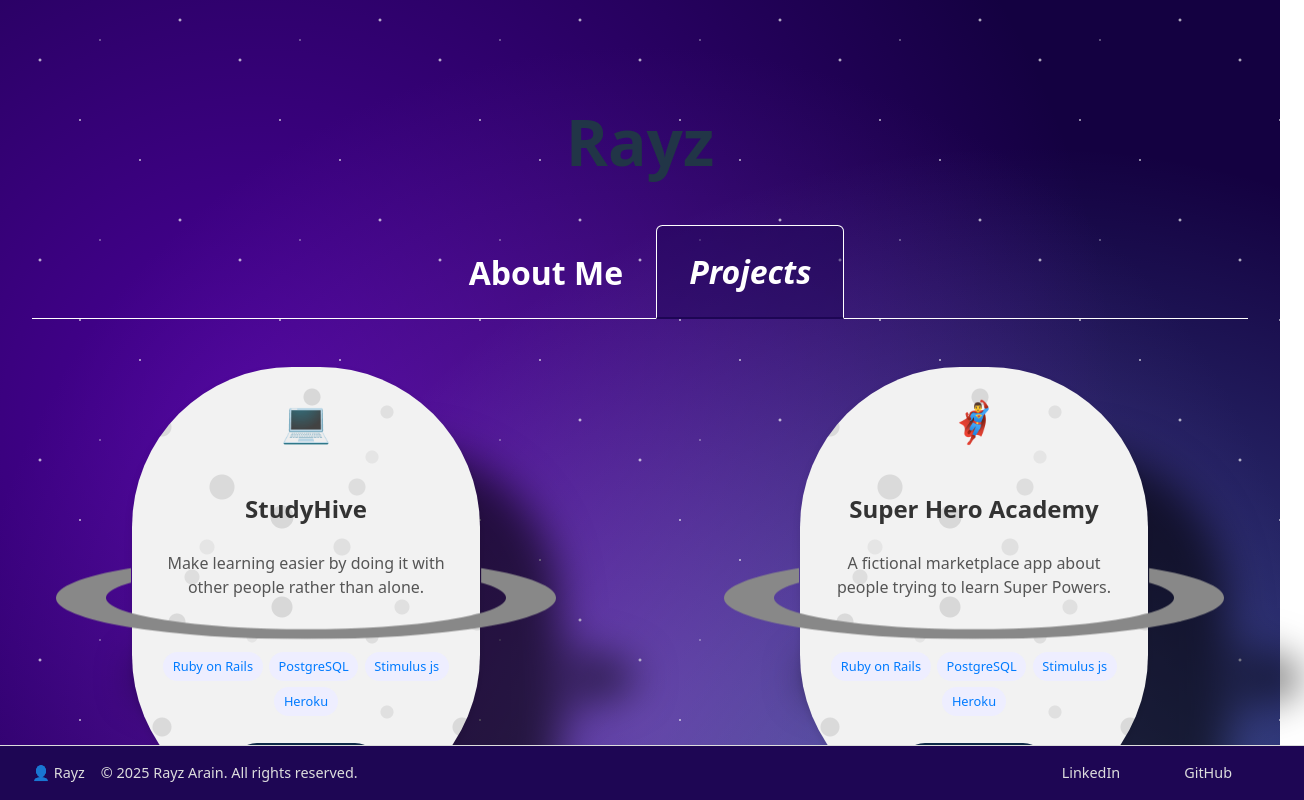
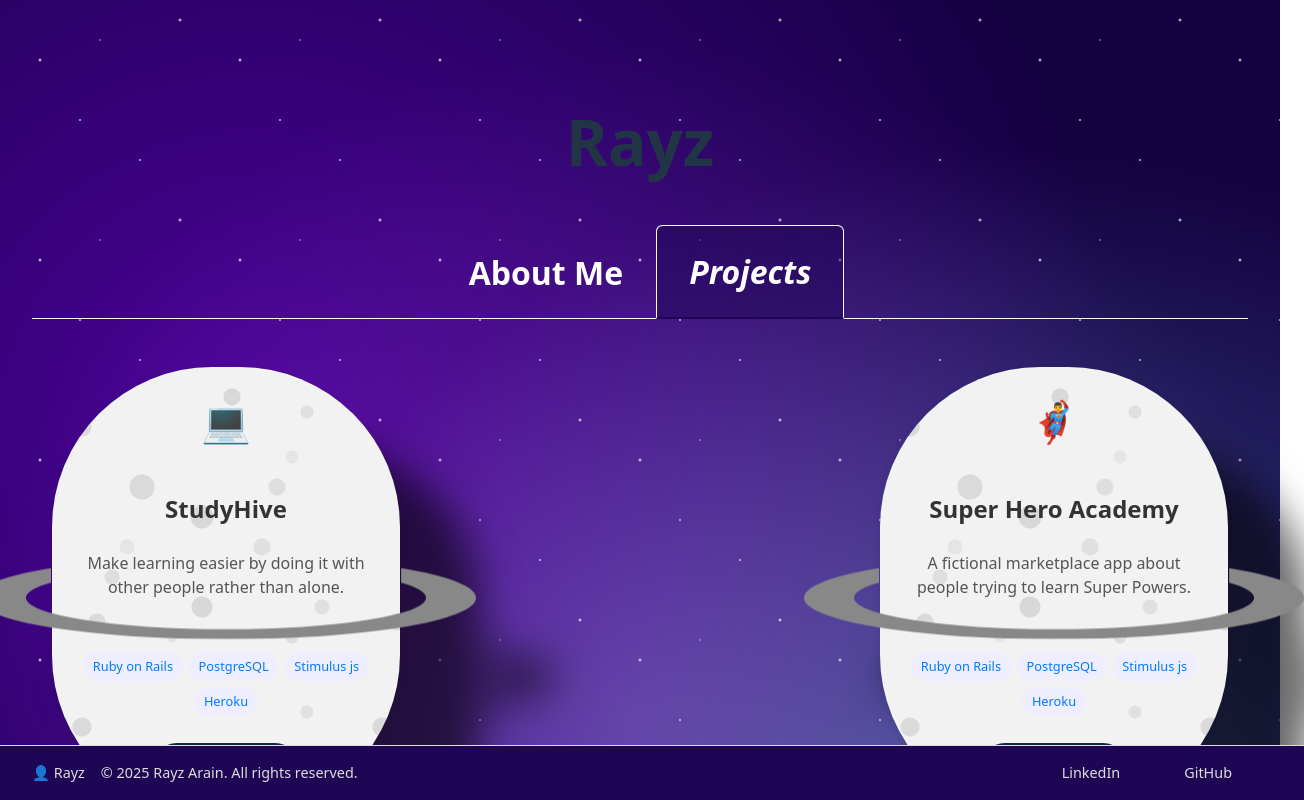
Before and after one commit to authorminator/rayz_portfolio_space, a React (Vite) app: page / in a window 1280 px wide. Both pictures are taken after a click on the button "Projects". Shown: the top 800 px of the page, 1304 px wide, since content can reach past the window. Built offline with nearby package versions, Linux system fonts and the light colour scheme.

Commit message:
planets styled in master branch2

```diff
--- a/src/components/Projects.css
+++ b/src/components/Projects.css
@@ -9,7 +9,7 @@
 .projects-grid {
   display: flex;
   /* grid-template-columns: repeat(3, 1fr); */
-  column-gap: 20rem;
+  column-gap: 30rem;
   row-gap: 5rem;
   justify-items: center;
   justify-content: center;
```
